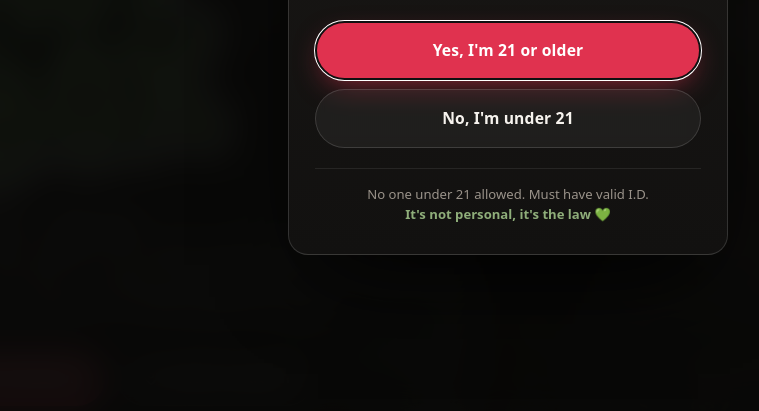
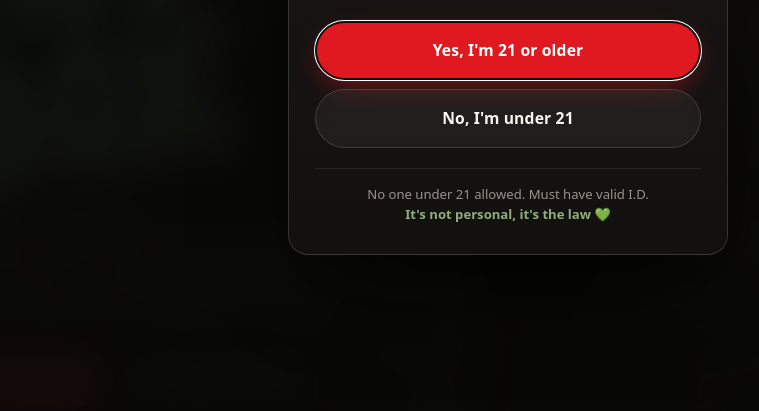
Before and after one commit to jzonkel1/hotbox-smoke-shop, a plain HTML site: page index.html in a window 1280 px wide. Shown: the part 388-799 px from the top of the page, without its empty margins (132-891 px from the left). Drawn offline with Linux system fonts and the light colour scheme; a web font is replaced by a local one.

Commit message:
CTA accent = the logo's red (#e01820)
Accent was a pinker cherry (#e0324f) that read as a different red next to the
wordmark. Sampled the flat fill of THE in logo.png (research/sample_red.py):
mode #e01820, which is what --brand-red already held. --acc/-deep/-glow and the
share card's star all follow it now.

Co-Authored-By: Claude Opus 5 (1M context) <noreply@anthropic.com>

```diff
--- a/index.html
+++ b/index.html
@@ -11,13 +11,13 @@
 <meta property="og:site_name" content="The Hot Box Smoke Shop">
 <meta property="og:type" content="website">
 <meta property="og:url" content="https://jzonkel1.github.io/hotbox-smoke-shop/">
-<meta property="og:image" content="https://jzonkel1.github.io/hotbox-smoke-shop/assets/img/og.jpg?v=240bc1e4">
+<meta property="og:image" content="https://jzonkel1.github.io/hotbox-smoke-shop/assets/img/og.jpg?v=67af68c9">
 <meta property="og:image:alt" content="The Hot Box Smoke Shop, Corpus Christi">
 <meta property="og:image:type" content="image/jpeg">
 <meta property="og:image:width" content="1200">
 <meta property="og:image:height" content="630">
 <meta name="twitter:card" content="summary_large_image">
-<meta name="twitter:image" content="https://jzonkel1.github.io/hotbox-smoke-shop/assets/img/og.jpg?v=240bc1e4">
+<meta name="twitter:image" content="https://jzonkel1.github.io/hotbox-smoke-shop/assets/img/og.jpg?v=67af68c9">
 <link rel="icon" href="assets/logo-512.png">
 <link rel="preload" as="image" href="assets/img/wordmark.webp" type="image/webp" fetchpriority="high">
 <link rel="preconnect" href="https://fonts.googleapis.com">
@@ -28,7 +28,7 @@
 :root{
   --bg:#0e0d0c; --bg2:#141312; --card:#1a1816; --line:rgba(255,255,255,.08); --line2:rgba(255,255,255,.14);
   --ink:#f6f3ee; --ink2:#ded8cf; --mute:#9a938a;
-  --acc:#e0324f; --acc-rgb:224,50,79; --acc-deep:#b3233b; --acc-glow:#ff4d70;
+  --acc:#e01820; --acc-rgb:224,24,32; --acc-deep:#ad1218; --acc-glow:#ff3a42;
   --sage:#8fae7a;
   --brand-green:#58b840; --brand-red:#e01820;
   --star:#f2b632;
```
Also changed, not shown: assets/img/og.jpg.
